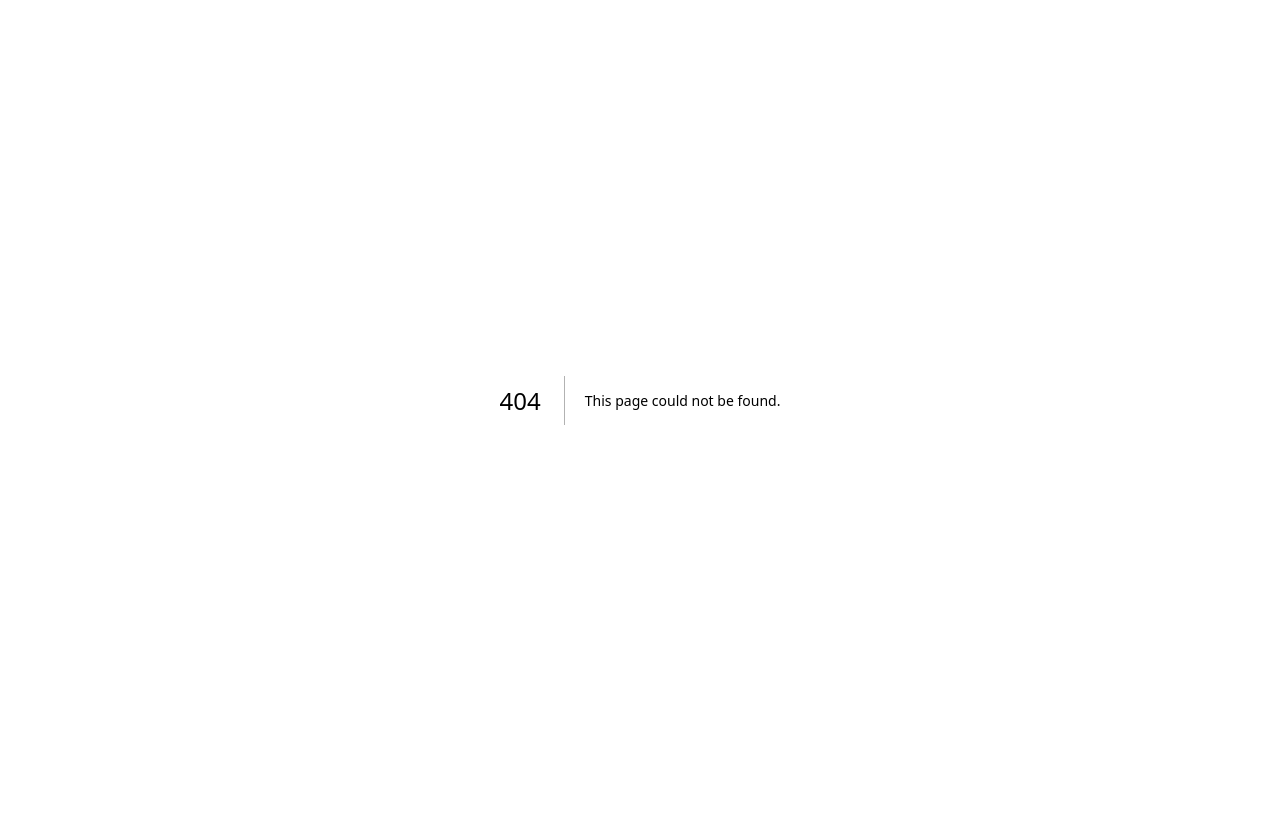
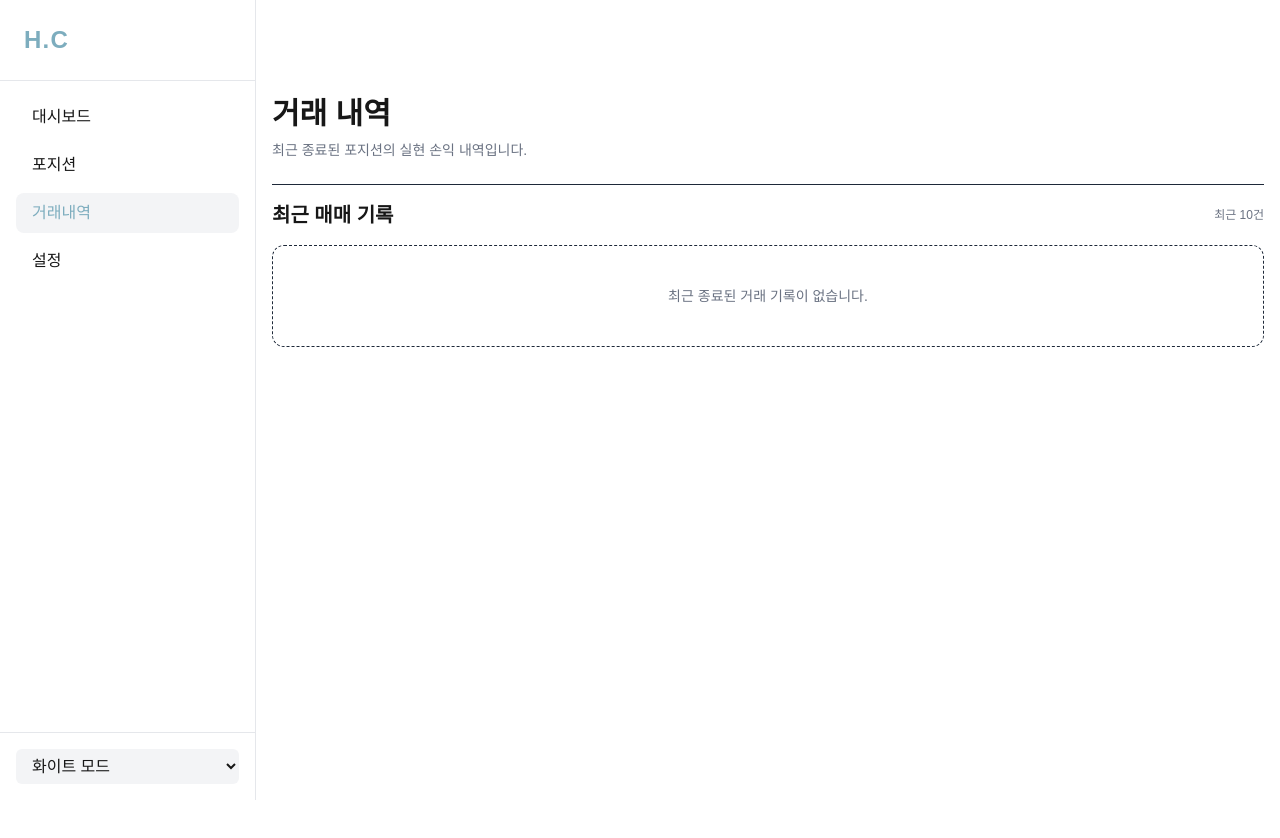
Before and after one commit to Yundo-git/hunsmoney, a Next.js app: page /history in a window 1280 px wide. Before the commit this address had no page. Shown: the top 838 px of the page. Before the commit the page ends 800 px from the top, so only its background shows below. Built offline with nearby package versions, Linux system fonts and the light colour scheme; no server answers; a web font is replaced by a local one.

Commit message:
history page add

```diff
--- a/src/app/components/home/CryptoInfoHistory.tsx
+++ b/src/app/components/home/CryptoInfoHistory.tsx
@@ -75,13 +75,16 @@ export const CryptoInfoHistory = ({
       </div>
 
       {/* 요약 바 */}
-      {!isOpen && (
+      {!isOpen && history && history.length > 0 && (
         <div className="mb-4 p-3 rounded-lg border border-gray-700 hover:bg-gray-900/30">
           <div className="flex justify-between items-center text-sm">
             <span className="text-gray-400">최근 거래 요약</span>
             <span className="font-bold text-point">
               {history.length}건 중 수익{" "}
-              {history.filter((t) => Number(t.closedPnl) > 0).length}건
+              {Array.isArray(history)
+                ? history.filter((t) => Number(t.closedPnl) > 0).length
+                : 0}
+              건
             </span>
           </div>
         </div>
@@ -133,7 +136,9 @@ export const CryptoInfoHistory = ({
                     </tr>
                   </thead>
                   <tbody className="divide-y divide-gray-900">
-                    {history.map((trade) => {
+                    {history &&
+                      Array.isArray(history) &&
+                      history.map((trade) => {
                         const pnl = Number(trade.closedPnl);
                         const isProfit = pnl >= 0;
 
--- /dev/null
+++ b/src/app/history/page.tsx
@@ -0,0 +1,29 @@
+"use client";
+
+import { useState, useEffect } from "react";
+import { CryptoInfoHistory } from "../components/home/CryptoInfoHistory";
+import { useGetTradeHistory } from "../hooks/useGetTradeHistory";
+import { Navbar } from "../components/nav/Navbar";
+
+export default function HistoryPage() {
+  const { data: history, loading, error, refetch } = useGetTradeHistory();
+
+  return (
+    <div className="min-h-screen">
+      <Navbar />
+      <main className="lg:ml-64 lg:mt-20 p-4">
+        <div className="max-w-6xl mx-auto">
+          <div className="mb-6">
+            <h1 className="text-2xl lg:text-3xl font-bold mb-2">거래 내역</h1>
+            <p className="text-gray-500 text-sm">
+              최근 종료된 포지션의 실현 손익 내역입니다.
+            </p>
+          </div>
+
+          {/* CryptoInfoHistory 컴포넌트로 거래 내역 표시 */}
+          <CryptoInfoHistory history={history} loading={loading} />
+        </div>
+      </main>
+    </div>
+  );
+}
```
Lines whose indentation alone changed are shown as unchanged.
